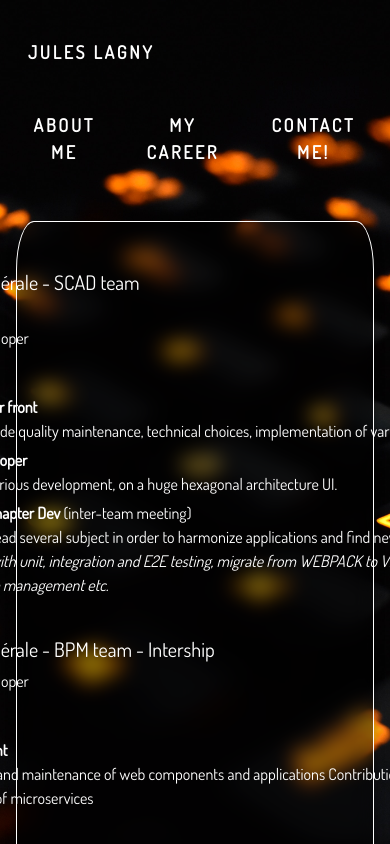
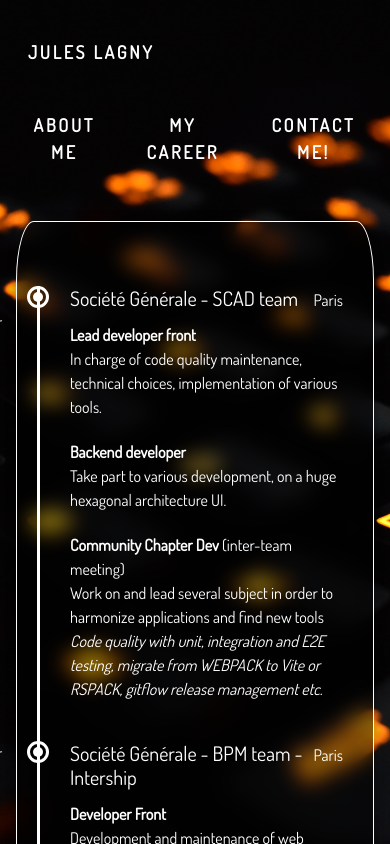
Before and after one commit to RaEace/Portfolio, a React (Vite) app: page /career in a window 390 px wide. Shown: the top 844 px of the page. Built offline with nearby package versions, Linux system fonts and the light colour scheme.

Commit message:
fix: responsive on timeline

```diff
--- a/src/components/timeline/Timeline.css
+++ b/src/components/timeline/Timeline.css
@@ -1,3 +1,10 @@
+.timeline-container {
+  position: relative;
+  justify-content: start;
+  margin-top: 4rem;
+  margin-bottom: 4rem;
+}
+
 h3 {
   margin: 20px 0;
 }
@@ -23,6 +30,11 @@
   top: 0;
   width: 22px;
   height: 22px;
+}
+
+.experience ul li {
+  overflow: hidden;
+  width: fit-content;
 }
 
 .experience .item::after {
@@ -65,16 +77,22 @@
   text-align: start;
 }
 
-@media (max-width: 1250px) {
-  .experience .job-info {
-    position: static;
-    margin-bottom: 1rem;
+@media (max-width: 650px) {
+  .experience {
+    border-left: 3px solid #ffffff;
+    margin-left: 20px;
   }
 }
 
-@media (max-width: 1250px) {
+@media (max-width: 1250px) and (min-width: 650px) {
+  .experience .job-info {
+    position: static;
+    margin-left: 0;
+    margin-bottom: 1rem;
+  }
+
   .experience {
-    margin-left: 0;
-    padding-right: 0;
+    border-left: 3px solid #ffffff;
+    margin-left: 80px;
   }
 }
--- a/src/components/timeline/Timeline.tsx
+++ b/src/components/timeline/Timeline.tsx
@@ -4,7 +4,7 @@
 
 const Timeline = () => {
   return (
-    <div className="container">
+    <div className="timeline-container">
       <div className="experience">
         <TimelineItem
           company={"Société Générale - SCAD team"}
--- a/src/components/timeline/timeline-item/TimelineItem.tsx
+++ b/src/components/timeline/timeline-item/TimelineItem.tsx
@@ -36,17 +36,15 @@
           {periodFrom} - {periodTo}
         </div>
       </div>
-      <div>
-        <ul className="fa-ul">
+      <div className="timeline-content">
         {body.map((text) => {
           return (
-              <li className=" padding-2">
+            <p className=" padding-2">
               <i className="fa-li fa fa-hand-o-right"></i>
               {text}
-              </li>
+            </p>
           );
         })}
-        </ul>
       </div>
     </div>
   );
```
Lines whose indentation alone changed are shown as unchanged.
